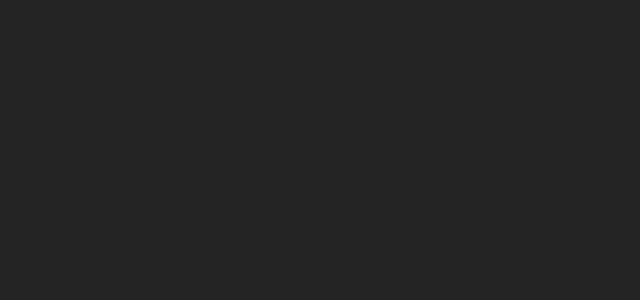
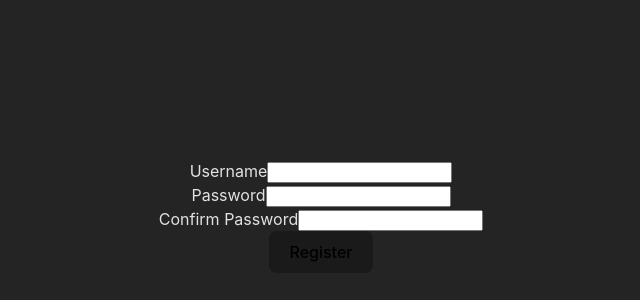
Before and after one commit to thompsonslee/Blog-Api-Client, a React (Vite) app: page /register in a window 1280 px wide. Before the commit this address had no page. Shown: the part 184-484 px from the top of the page, without its empty margins (319-959 px from the left). Built offline with nearby package versions, Linux system fonts and the light colour scheme.

Commit message:
add register page with functionality

```diff
--- a/src/App.jsx
+++ b/src/App.jsx
@@ -2,14 +2,17 @@
 import { Route, Routes } from 'react-router-dom'
 import './App.css'
 import MainPage from './Pages/MainPage'
-import LoginPage from './Pages/LoginPage'
+import RegisterPage from './Pages/RegisterPage'
+import LoginPage from './Pages/RegisterPage'
 import PostPage from './Pages/PostPage'
 
 function App() {
+  const [user,setUser] = useState(null)
 
   return (
     <Routes>
       <Route path='/' element={<MainPage /> } />
+      <Route path='/register' element={<RegisterPage setUser={setUser}/>} />
       <Route path='/login' element={<LoginPage />} />
       <Route path='/post/:id' element={<PostPage /> } />
     </Routes>
--- /dev/null
+++ b/src/Components/InputGroup.jsx
@@ -0,0 +1,15 @@
+export default function InputGroup({type,name,label,value,setValue}){
+
+    return(
+        <div className="InputGroup">
+            <label htmlFor={name}>{label}</label>
+            <input
+                required
+                type={type}
+                name={name}
+                value={value}
+                onChange={(e) => setValue(e.target.value)}
+            ></input>
+        </div>
+    )
+}
--- a/src/Pages/LoginPage.jsx
+++ b/src/Pages/LoginPage.jsx
@@ -1,7 +1,3 @@
 export default function LoginPage(){
-    return(
-        <>
-        LoginPage
-        </>
-    )
+    return(<></>)
 }
--- /dev/null
+++ b/src/Pages/RegisterPage.jsx
@@ -0,0 +1,93 @@
+import { useState } from "react"
+import { useNavigate } from "react-router-dom"
+import InputGroup from "../Components/InputGroup"
+
+export default function RegisterPage({setUser}){
+    const navigate = useNavigate()
+    const [userName,setUserName] = useState("")
+    const [password,setPassword] = useState("")
+    const [pwConfirm, setPwConfirm] = useState("")
+    const [error, setError] = useState("")
+
+    async function handleSubmit(e){
+        e.preventDefault()
+
+        if(password != pwConfirm){
+            setError("Passwords do not match")
+            return
+        }
+        try{
+            const registerReq = await fetch("http://localhost:3000/register",{
+                method: "POST",
+                headers: {
+                    'content-type': 'application/json;charset=utf-8'
+                },
+                body: JSON.stringify({
+                    username: userName,
+                    password: password
+                })
+            })
+            if(!registerReq.ok){
+                setError("Error Signing Up")
+                return
+            }
+            const loginReq = await fetch("http://localhost:3000/login",{
+                method:"POST",
+                headers: {
+                    'content-type': 'application/json;charset=utf-8'
+                },
+                body: JSON.stringify({
+                    username: userName,
+                    password: password
+                })
+            })
+            if(!loginReq.ok){
+                setError("failed to login")
+                return
+            }
+            const user = await loginReq.json()
+
+            localStorage.setItem("user", {
+                username: userName,
+                token: `Bearer ${user.token}`
+            })
+            setUser(userName)
+            navigate("/")
+
+        }catch(e){
+            return e
+        }
+    }
+
+    return(
+        <>
+
+        {error && <strong className="error-msg">{error}</strong>}
+
+        <form onSubmit={handleSubmit}>
+            <InputGroup
+                type= "text"
+                name="username"
+                label="Username"
+                value={userName}
+                setValue={setUserName}
+               />
+            <InputGroup
+                type="password"
+                name="Password"
+                label="Password"
+                value={password}
+                setValue={setPassword}
+            />
+            <InputGroup
+                type="password"
+                name="pwConfirm"
+                label="Confirm Password"
+                value={pwConfirm}
+                setValue={setPwConfirm}
+             />
+            <button>Register</button>
+        </form>
+        </>
+    )
+}
```
